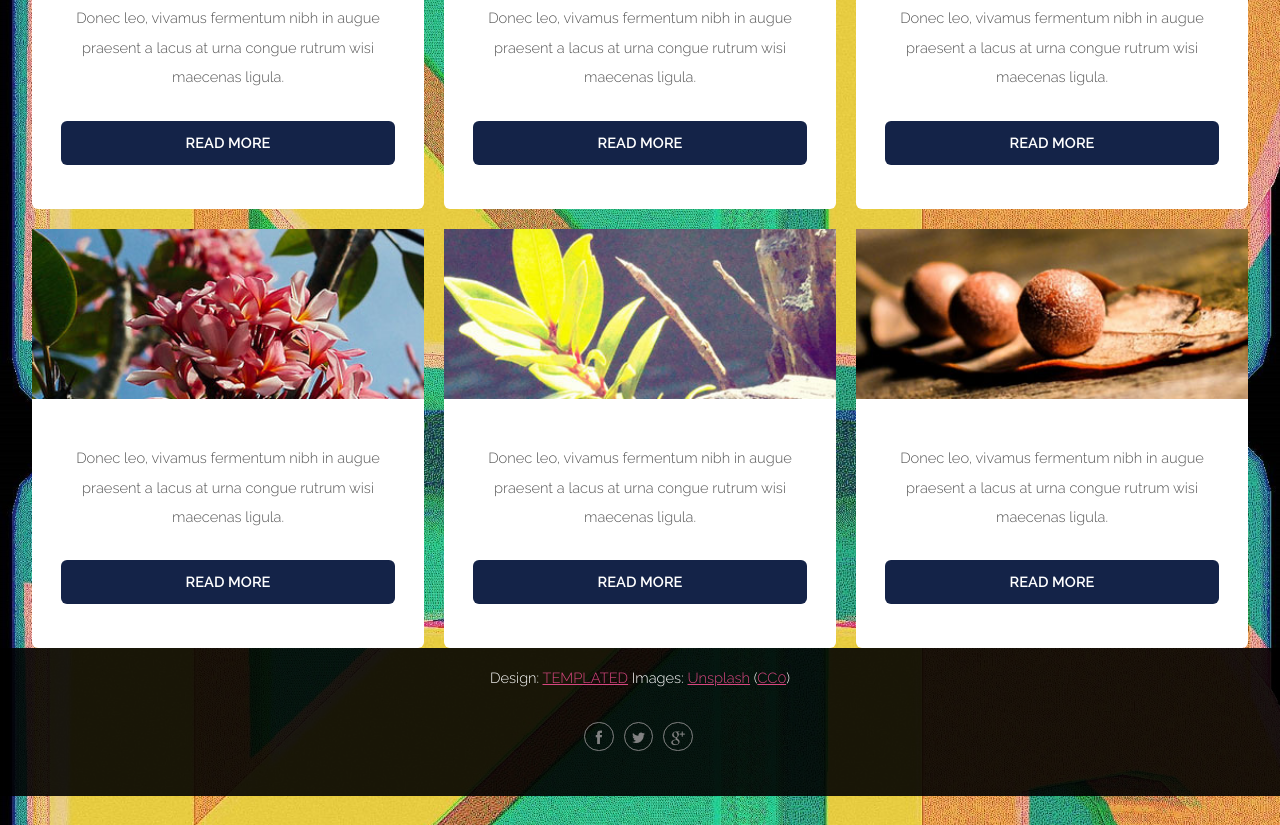
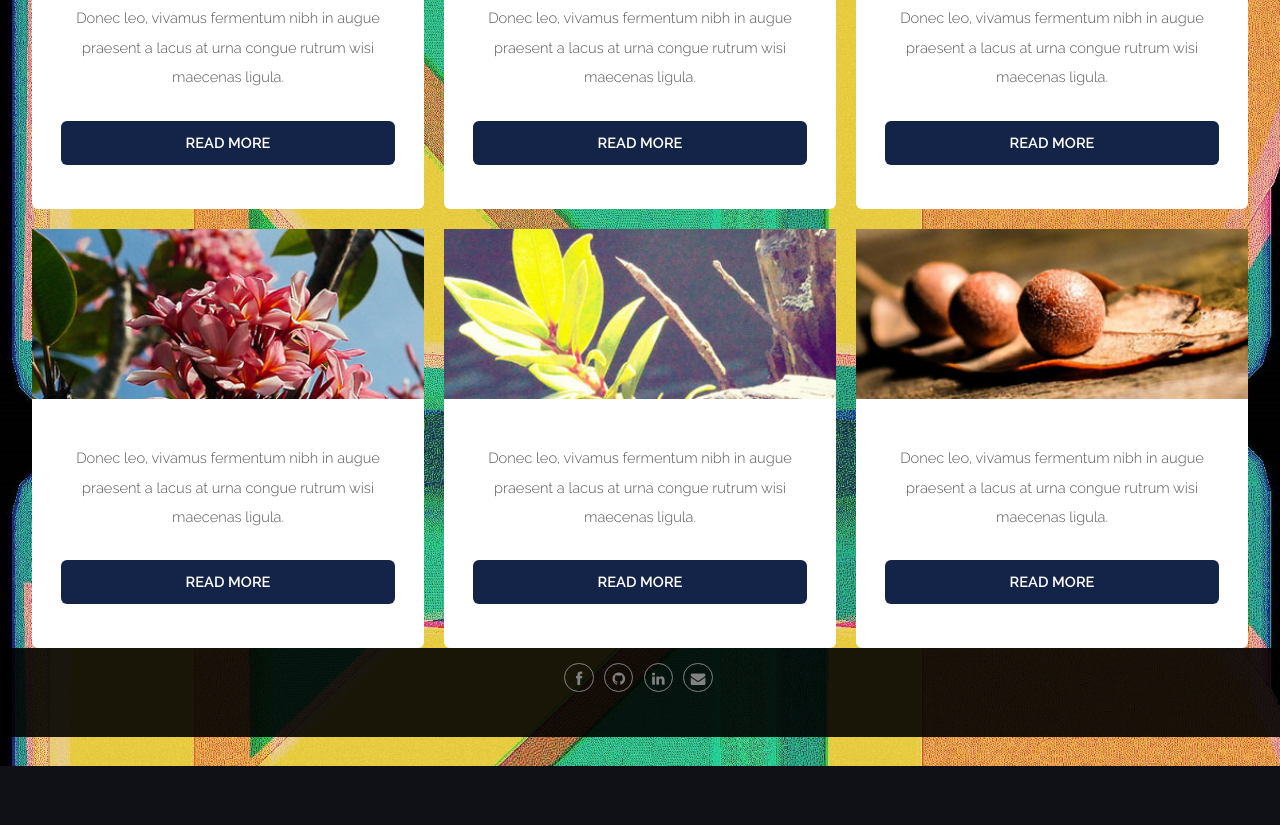
Before and after one commit to kovacsvolgyidavid/personalsite, a plain HTML site: page source/frontend/index.html in a window 1280 px wide. Shown: the part 605-1430 px from the top of the page. After the commit the page ends 1371 px from the top, so only its background shows below. Drawn offline with Linux system fonts and the light colour scheme.

Commit message:
replace template footer + add social media

```diff
--- a/source/frontend/index.html
+++ b/source/frontend/index.html
@@ -94,11 +94,11 @@
 		<div id="footer" class="wrapper style2">
 			<div class="container">
 				<div class="copyright">
-					<p>Design: <a href="http://templated.co">TEMPLATED</a> Images: <a href="http://unsplash.com">Unsplash</a> (<a href="http://unsplash.com/cc0">CC0</a>)</p>
 					<ul class="icons">
-						<li><a href="#" class="fa fa-facebook"><span>Facebook</span></a></li>
-						<li><a href="#" class="fa fa-twitter"><span>Twitter</span></a></li>
-						<li><a href="#" class="fa fa-google-plus"><span>Google+</span></a></li>
+						<li><a href="https://www.facebook.com/david.kovacsvolgyi" class="fa fa-facebook"><span>Facebook</span></a></li>
+						<li><a href="https://github.com/kovacsvolgyidavid" class="fa fa-github"><span>Github</span></a></li>
+						<li><a href="https://www.linkedin.com/in/dávid-kovácsvölgyi-301191139" class="fa fa-linkedin"><span>LinkedIn</span></a></li>
+						<li><a href="mailto:david@kovacsvolgyi.hu" class="fa fa-envelope"><span>Mail</span></a></li>
 					</ul>
 				</div>
 			</div>
```
